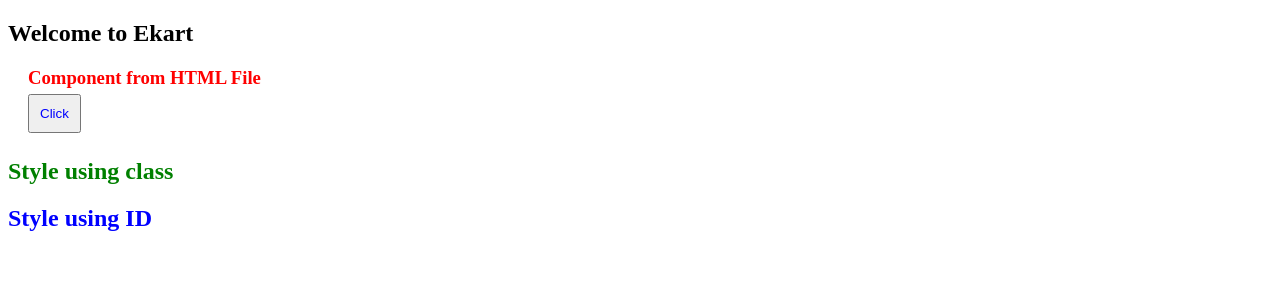
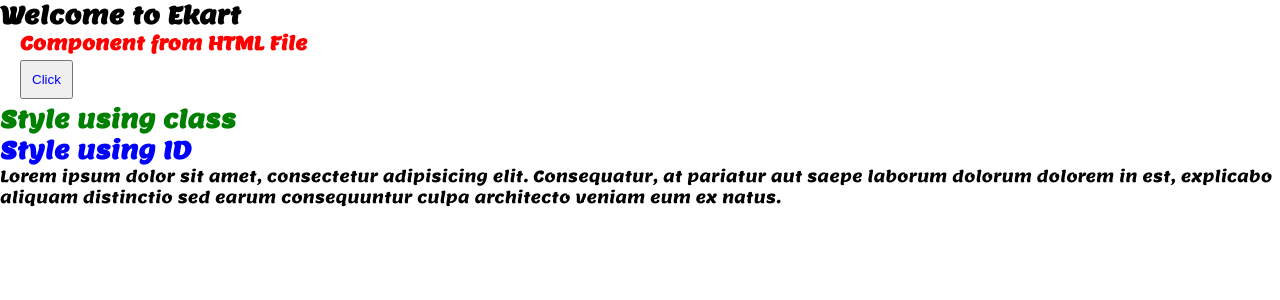
Before and after one commit to ManthanDhole/Angular, an Angular app in the folder 01_NewAngularProject/angular-ekart/: page / in a window 1280 px wide. Shown: the top 300 px of the page. Built offline with nearby package versions, Linux system fonts and the light colour scheme.

Commit message:
How to apply styles globally, import google fonts and Icons

```diff
--- a/01_NewAngularProject/angular-ekart/src/app/header/header.component.html
+++ b/01_NewAngularProject/angular-ekart/src/app/header/header.component.html
@@ -2,3 +2,5 @@
 <button type="button"> Click </button>
 <h2 class="headerClass">Style using class</h2>
 <h2 id="idName">Style using ID</h2>
+
+<p>Lorem ipsum dolor sit amet, consectetur adipisicing elit. Consequatur, at pariatur aut saepe laborum dolorum dolorem in est, explicabo aliquam distinctio sed earum consequuntur culpa architecto veniam eum ex natus.</p>
--- a/01_NewAngularProject/angular-ekart/src/styles.css
+++ b/01_NewAngularProject/angular-ekart/src/styles.css
@@ -1 +1,19 @@
 /* You can add global styles to this file, and also import other style files */
+
+/* Import the google fonts */
+@import url('https://fonts.googleapis.com/css2?family=Lemon&display=swap');
+
+/* p{
+    font-family: monospace;
+    font-size: 16px;
+} */
+
+*{
+    margin: 0px;
+    padding: 0px;
+    box-sizing: border-box;
+}
+
+body{
+    font-family: 'Lemon', serif;
+}
```
Also changed, not shown: 1 other file (tests, documents, lock files or other folders).
